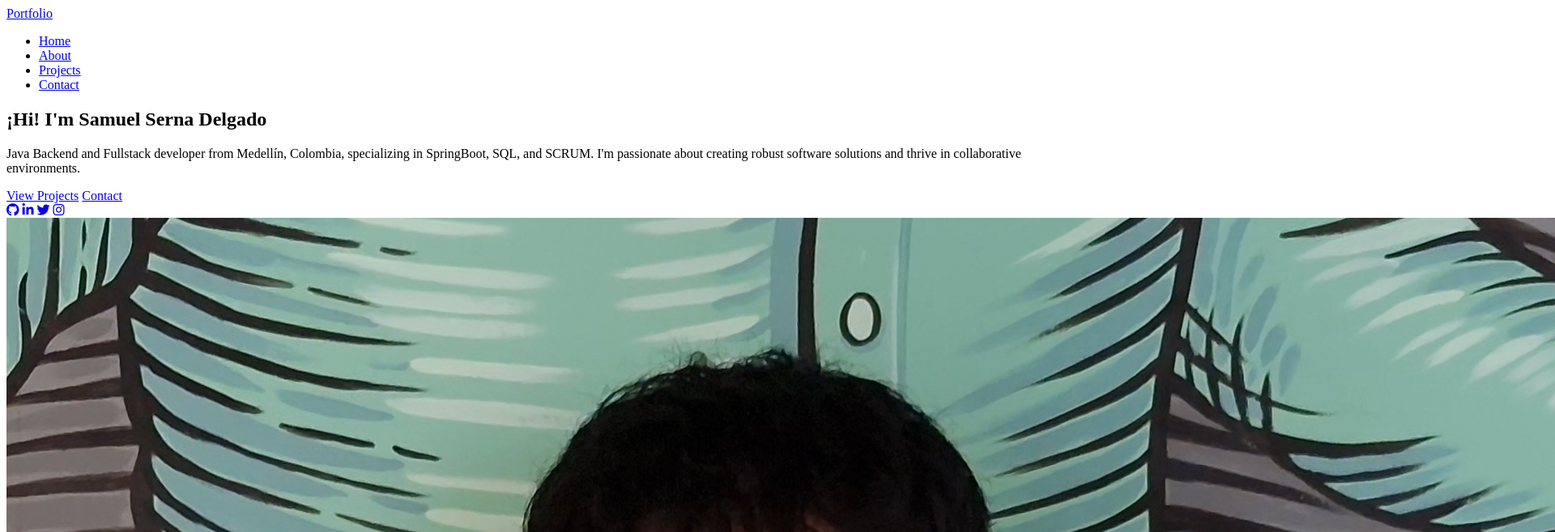
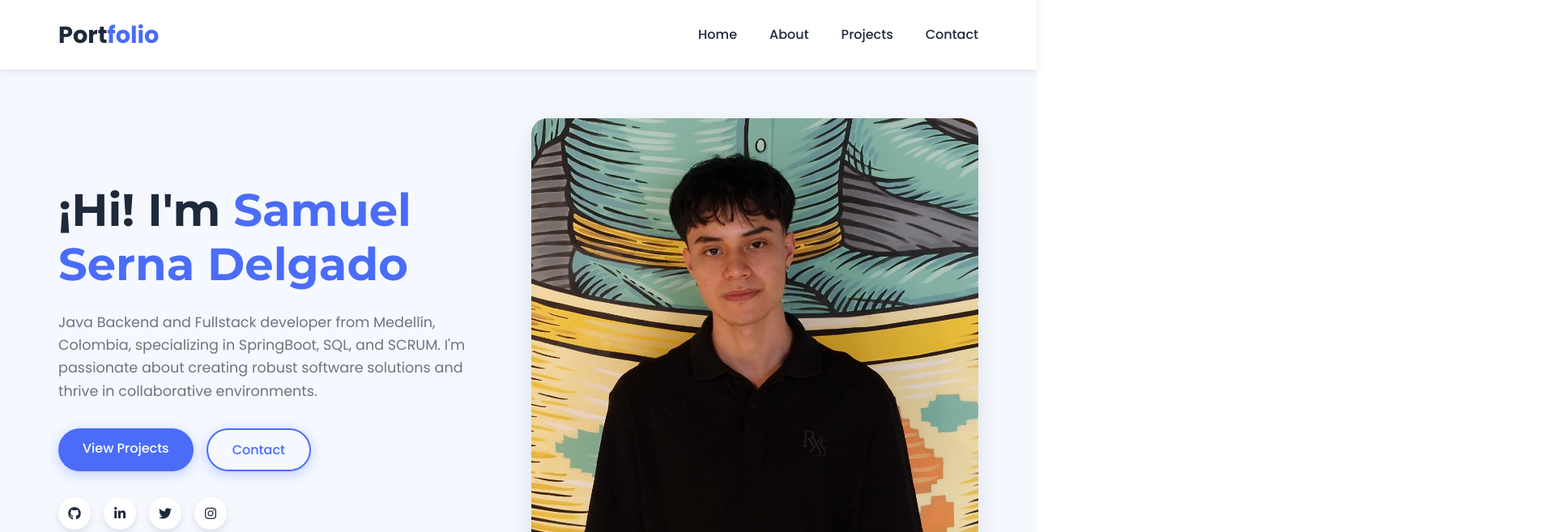
Before and after one commit to Sam-SSD/Portfolio-Example, a plain HTML site: page index.html in a window 1280 px wide. Shown: the top 657 px of the page at 81% size, 1920 px wide, since content can reach past the window. Drawn offline with Linux system fonts and the light colour scheme; the site is published under a folder, as on GitHub Pages, so addresses that start at the root find nothing.

Commit message:
"Update stylesheet path in index.html"
Revised the stylesheet link to point to the correct 'static/css/styles.css' directory. This ensures proper loading of styles and resolves potential path issues.

```diff
--- a/index.html
+++ b/index.html
@@ -5,7 +5,7 @@
     <meta name="viewport" content="width=device-width, initial-scale=1.0">
     <title>My Portfolio | Web Developer</title>
     <link rel="stylesheet" href="https://cdnjs.cloudflare.com/ajax/libs/font-awesome/6.4.0/css/all.min.css">
-    <link rel="stylesheet" href="/css/styles.css">
+    <link rel="stylesheet" href="static/css/styles.css">
     <link href="https://fonts.googleapis.com/css2?family=Poppins:wght@300;400;500;600;700&family=Montserrat:wght@400;500;600;700&display=swap"
           rel="stylesheet">
 </head>
```
